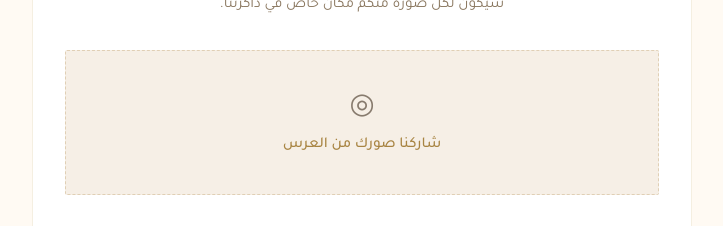
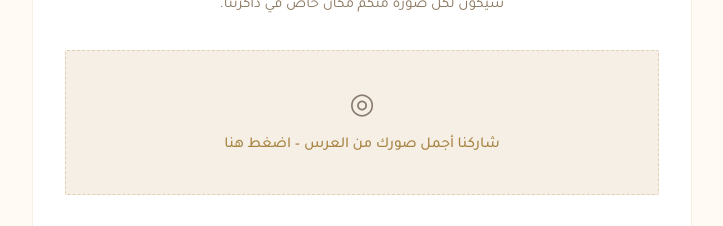
Before and after one commit to data25bank/WIDDING, a plain HTML site: page index.html in a window 1280 px wide. Shown: the part 1080-1306 px from the top of the page, without its empty margins (278-1001 px from the left). Drawn offline with nearby package versions, Linux system fonts and the light colour scheme; a web font is replaced by a local one.

Commit message:
Update index.html

```diff
--- a/index.html
+++ b/index.html
@@ -404,7 +404,7 @@
     <div class="drop-zone" id="drop-zone">
       <input type="file" id="file-input" accept="image/*" multiple capture="environment" />
       <span class="dz-icon">◎</span>
-      <span class="dz-main">شاركنا صورك من العرس</span>
+      <span class="dz-main">شاركنا أجمل صورك من العرس – اضغط هنا</span>
 
     </div>
 
```
